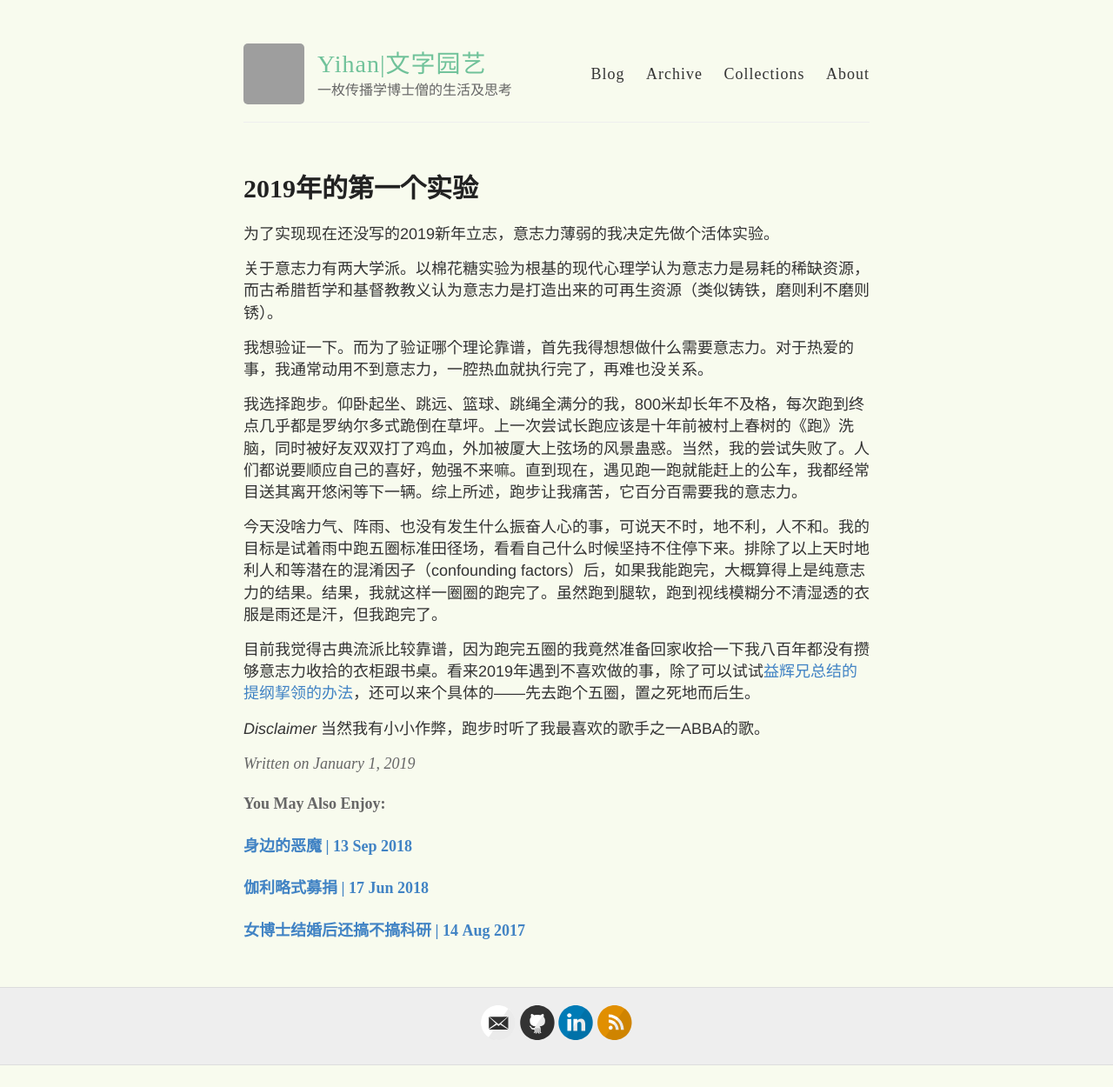
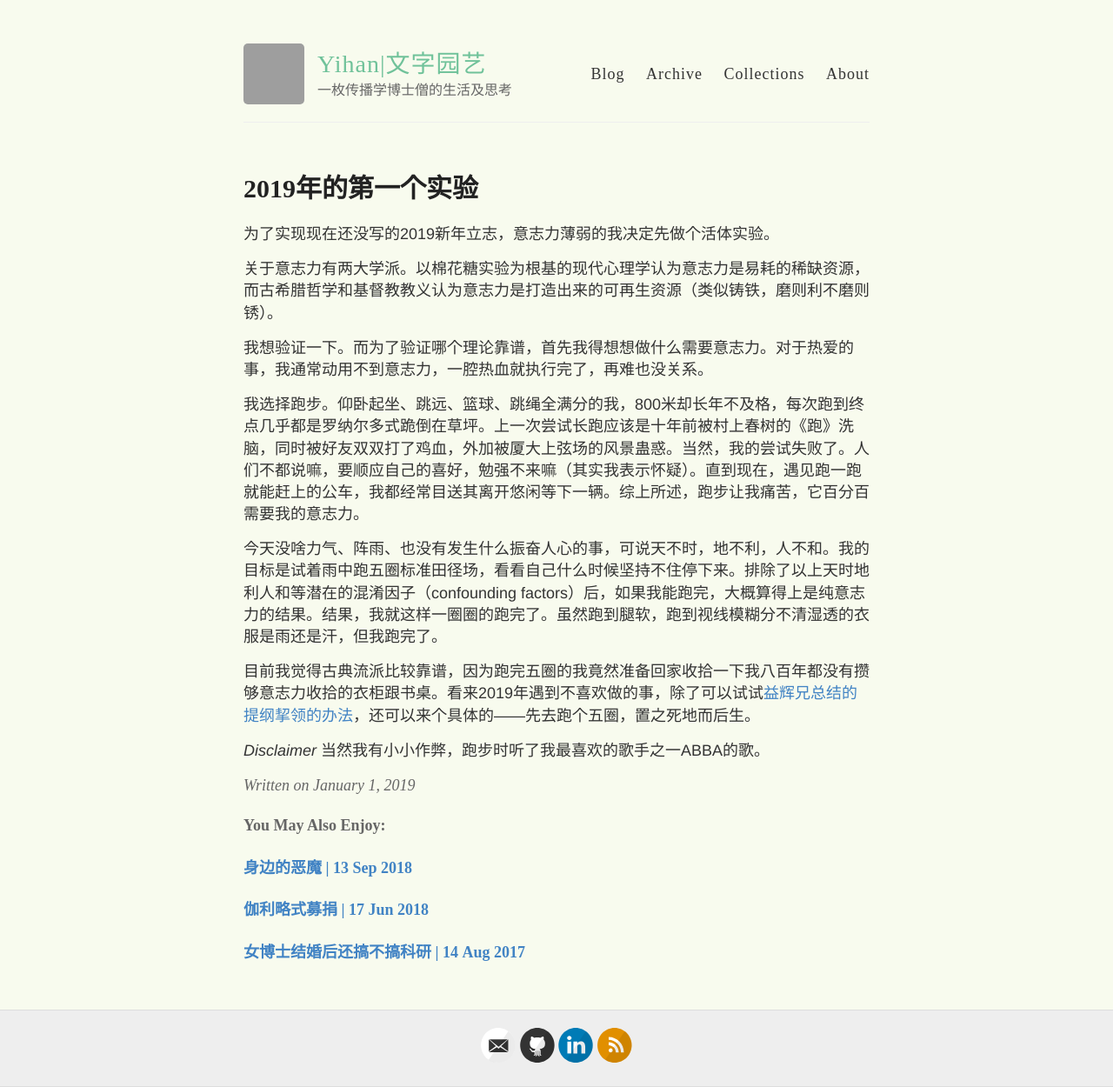
Before and after one commit to yihanxu/yihanxu.github.io, a Jekyll site: the page built from _posts/2019-1-1-first-experiment-of-2019.md, in a window 1280 px wide. Shown: the whole page at 87% size. Built offline with Jekyll 4.4.1, drawn with Linux system fonts in a browser that asks for light colours; comment, search, counter and statistics services are not loaded; before the commit the page ends 1225 px from its top, so only the background shows below that; grey boxes are pictures that could not be loaded.

Commit message:
minor fix

```diff
--- a/_posts/2019-1-1-first-experiment-of-2019.md
+++ b/_posts/2019-1-1-first-experiment-of-2019.md
@@ -13,7 +13,7 @@ tags: 跑步 意志力 心理学
 
 我想验证一下。而为了验证哪个理论靠谱，首先我得想想做什么需要意志力。对于热爱的事，我通常动用不到意志力，一腔热血就执行完了，再难也没关系。
 
-我选择跑步。仰卧起坐、跳远、篮球、跳绳全满分的我，800米却长年不及格，每次跑到终点几乎都是罗纳尔多式跪倒在草坪。上一次尝试长跑应该是十年前被村上春树的《跑》洗脑，同时被好友双双打了鸡血，外加被厦大上弦场的风景蛊惑。当然，我的尝试失败了。人们都说要顺应自己的喜好，勉强不来嘛。直到现在，遇见跑一跑就能赶上的公车，我都经常目送其离开悠闲等下一辆。综上所述，跑步让我痛苦，它百分百需要我的意志力。
+我选择跑步。仰卧起坐、跳远、篮球、跳绳全满分的我，800米却长年不及格，每次跑到终点几乎都是罗纳尔多式跪倒在草坪。上一次尝试长跑应该是十年前被村上春树的《跑》洗脑，同时被好友双双打了鸡血，外加被厦大上弦场的风景蛊惑。当然，我的尝试失败了。人们不都说嘛，要顺应自己的喜好，勉强不来嘛（其实我表示怀疑）。直到现在，遇见跑一跑就能赶上的公车，我都经常目送其离开悠闲等下一辆。综上所述，跑步让我痛苦，它百分百需要我的意志力。
 
 今天没啥力气、阵雨、也没有发生什么振奋人心的事，可说天不时，地不利，人不和。我的目标是试着雨中跑五圈标准田径场，看看自己什么时候坚持不住停下来。排除了以上天时地利人和等潜在的混淆因子（confounding factors）后，如果我能跑完，大概算得上是纯意志力的结果。结果，我就这样一圈圈的跑完了。虽然跑到腿软，跑到视线模糊分不清湿透的衣服是雨还是汗，但我跑完了。
 
```
